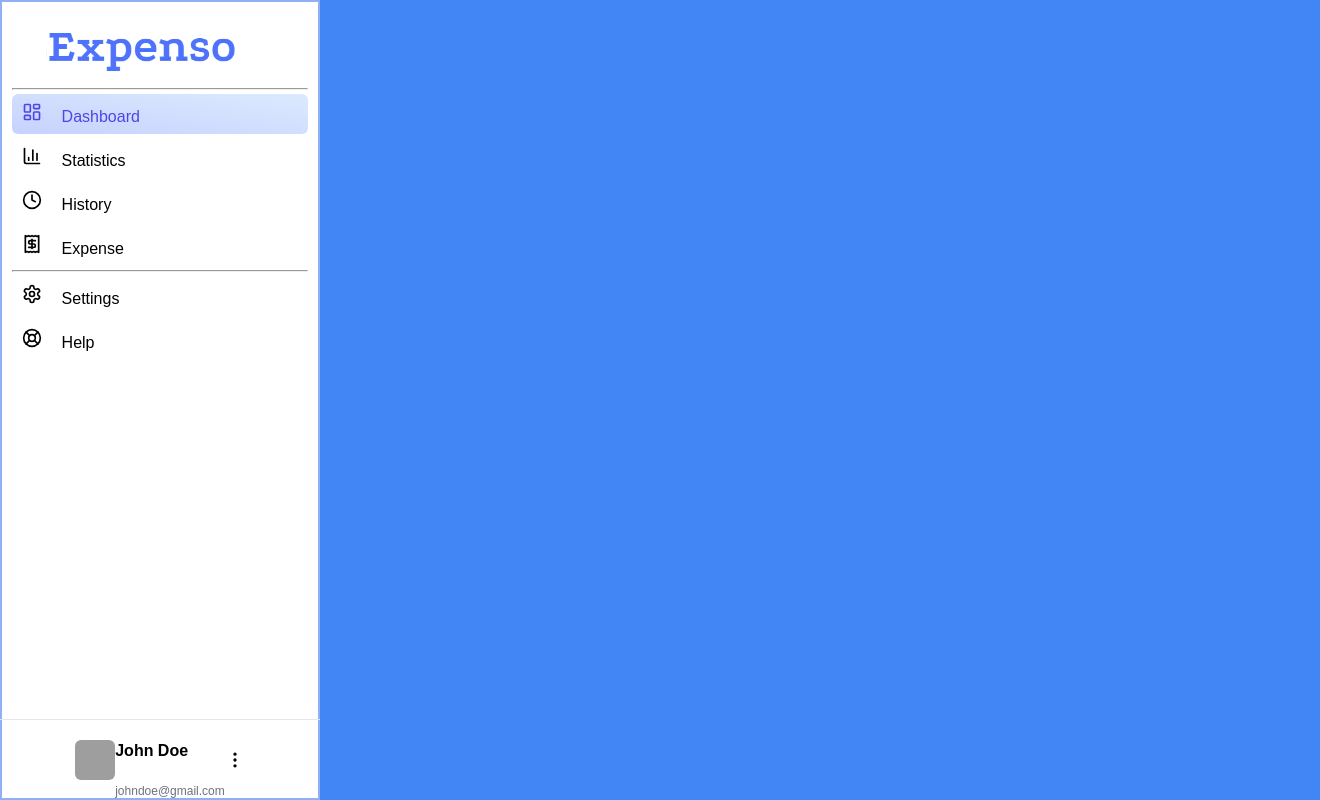
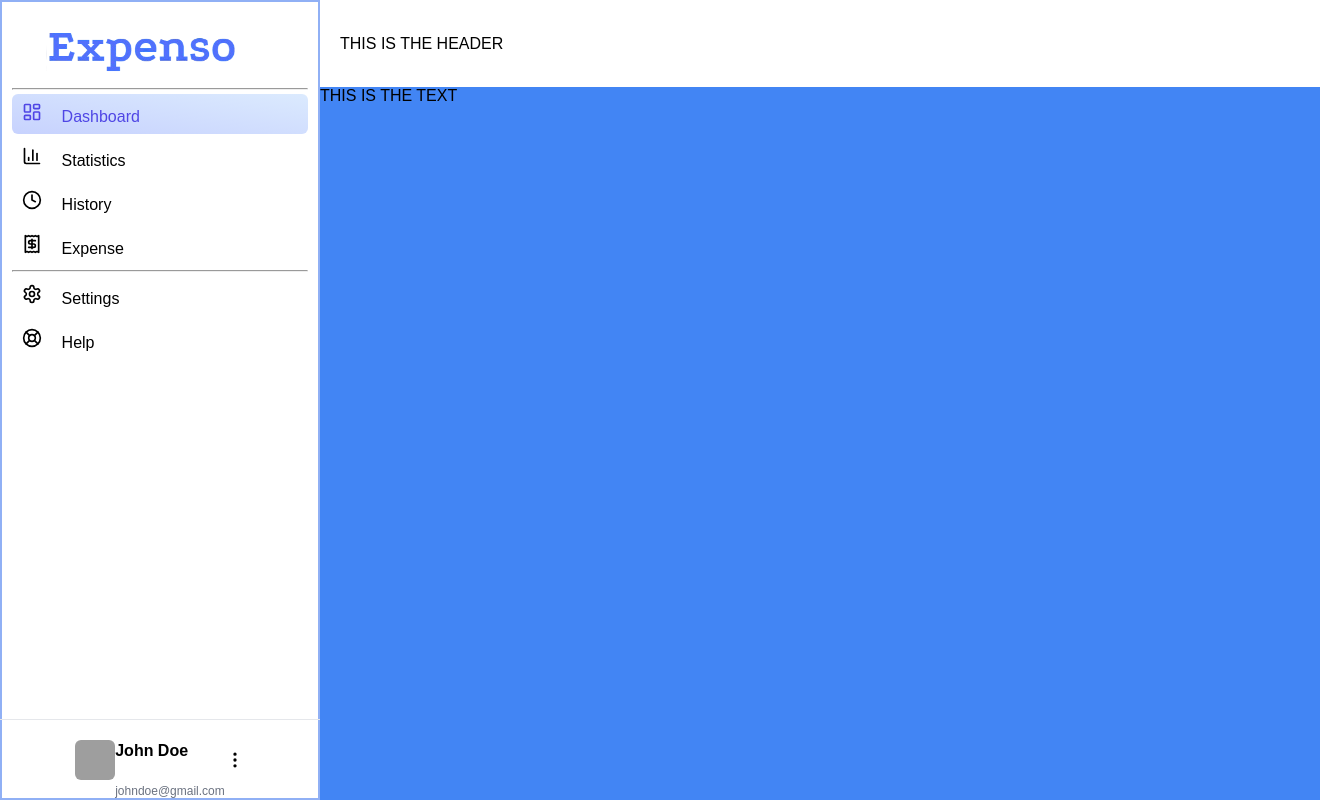
Before and after one commit to HassanKashif-pro/Expense-Tracker, a React (Vite) app in the folder my-react-app/: page /home in a window 1280 px wide. Shown: the whole page, 1320 px wide, since content can reach past the window. Built offline with nearby package versions, Linux system fonts and the light colour scheme; grey boxes are pictures that could not be loaded; a web font is replaced by a local one.

Commit message:
(webapp)Header and other test elements added to the pages-

```diff
--- a/my-react-app/src/pages/History.tsx
+++ b/my-react-app/src/pages/History.tsx
@@ -1,7 +1,7 @@
 import React from "react";
 
 const History = () => {
-  return <div></div>;
+  return <div>This is the only history page you'll ever need.</div>;
 };
 
 export default History;
--- a/my-react-app/src/pages/Home.tsx
+++ b/my-react-app/src/pages/Home.tsx
@@ -1,5 +1,13 @@
-function Home() {
-  return <></>;
+// Home.js
+import React from "react";
+import "../styles/Home.css";
+
+export default function Home() {
+  console.log("Home component rendered"); // Check console output
+  return (
+    <div className="main-home">
+      <header className="header-main">THIS IS THE HEADER</header>
+      <div className="content">THIS IS THE TEXT</div>
+    </div>
+  ); // Basic element to confirm rendering
 }
-
-export default Home;
```
